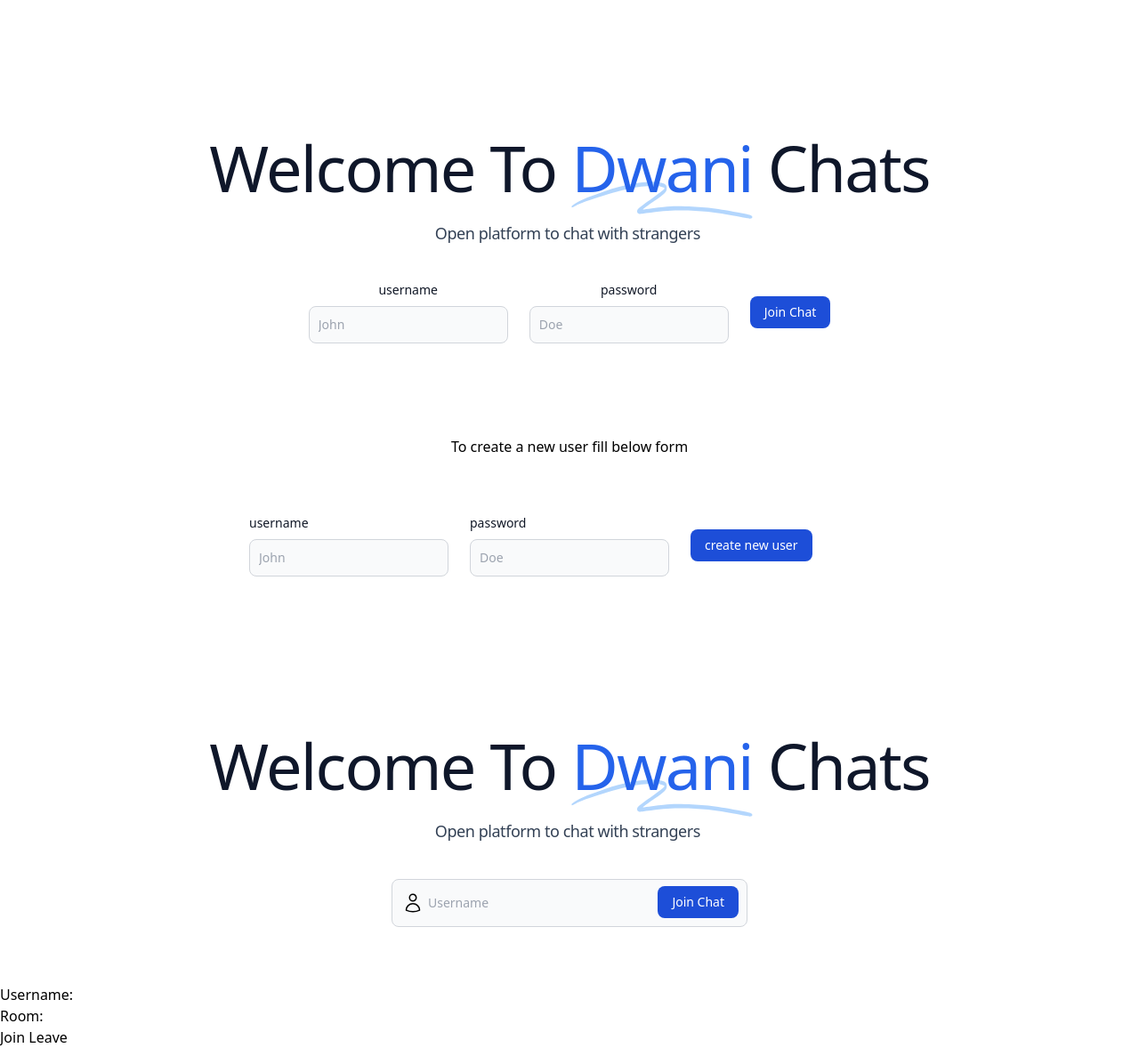
After one commit to Tolaj/chat_with_dwani, a Flask app: template templates/backup_index.html in a window 1280 px wide. The commit adds this page. Shown: the whole page at 89% size. Run offline with Flask 3, Linux system fonts and the light colour scheme; the template is opened without the code that fills it, so the values that code supplies are empty; parts of the project's set-up code (start-up, migrations or seed data) failed here and were passed over; some libraries are stand-ins or nearby versions.

Commit message:
chat room working

```diff
--- a/app.py
+++ b/app.py
@@ -4,106 +4,90 @@ import os # importing operating system module
 from config import get_database
 import json
 from flask_cors import CORS, cross_origin
+from flask_socketio import SocketIO,join_room, leave_room,emit,send
+
+
+
 app = Flask(__name__)
 # to stop caching static file
-app.config['SEND_FILE_MAX_AGE_DEFAULT'] = 0
+app.config['SECRET_KEY'] = 'secret!'
 cors = CORS(app, resources={r"/*": {"origins": "*"}})
+socketio = SocketIO(app)
 
 # database ----------------------------------------------------
 db = get_database()
-users_collection = db['users']
-chats_collection = db['chats']
+
+rooms_collection = db['rooms']
 
 
 # routes ----------------------------------------------------
 @app.route('/') # this decorator create the home route
 def home ():
-    return render_template('index.html')
+    rooms = [dict["roomID"] for dict in get_room()]
+    return render_template('index.html',rooms=rooms)
 
-@app.route('/joinChat', methods= ['GET','POST'])
-def joinChat():
+@app.route('/joinRoom', methods= ['GET','POST'])
+def joinRoom():
     if request.method =='POST':
-        username = request.form['userName']
-        password = request.form['password']
-        user = {
-                'username': username,
-                'password': password
-            }
-        existingUser = users_collection.find_one(user)
+        username = request.form['username']
+        room = request.form['room']
+        return render_template('chat.html',username=username, room=room)
 
-        if existingUser and existingUser['password'] == password:
 
-            chatList = get_chat()
-            myChatList = [item for item in chatList if item['username'] == username]
-            strangerChatList = [item for item in chatList if item['username'] != username]
-            return render_template('chat.html',username=username, myChatList=myChatList,strangerChatList=strangerChatList)
-        else:
-            return render_template('index.html', alertMsg = 'user does not exist with this username or incorrect password')
+# socket methods -----------------------------------------------------
 
 
 
-@app.route('/createUser', methods= ['GET','POST'])
-def user():
-    if request.method =='POST':
-        username = request.form['userName']
-        password = request.form['password']
-
-        userQuery = create_user(username,password)
-
-        if userQuery == 'USER_EXIST':
-            return render_template('index.html', alertMsg = 'user already exist with this username!')
-        else:
-            return render_template('index.html', alertMsg = 'user created successfully!')
+@socketio.on('join')
+def on_join(data):
+    username = data['username']
+    room = data['room']
+    join_room(room)
+    create_room(room)
+    data['msg'] = username + ' has entered the room.'
+    send(data, to=room)
 
 
-@app.route('/createChat', methods= ['GET','POST'])
-def chat():
-    if request.method =='POST':
-        chat = request.form['chat']
-        username = request.form['userName']
 
-        create_chat(username,chat)
+@socketio.on('leave')
+def on_leave(data):
+    username = data['username']
+    room = data['room']
+    leave_room(room)
 
-        chatList = get_chat()
+    # rooms_collection.delete_many({})
+    data['msg'] = username + ' has left the room.'
+    send(data, to=room)
 
-        myChatList = [item for item in chatList if item['username'] == username]
-        strangerChatList = [item for item in chatList if item['username'] != username]
-
-
-        return render_template('chat.html',username=username, myChatList=myChatList,strangerChatList=strangerChatList)
+@socketio.on('message')
+def handle_message(data):
+    room = data['room']
+    print(socketio)
+    send(data, to=room)
 
 
 # user defined methods ----------------------------------------------------
 
-# User model functions
-def create_user(username,password):
-    user = {
-        'username': username,
-        'password': password
-    }
-    existingUser = users_collection.find_one(user)
+def get_room():
+    rooms = rooms_collection.find()
+    return list(rooms)
 
-    if existingUser :
-        return 'USER_EXIST'
-    else:
-        result = users_collection.insert_one(user)
-    return result.inserted_id
+def create_room(room_id):
 
-# chat model functions
-def create_chat(username,chat):
-    chat = {
-        'username': username,
-        'chat':chat
-    }
-    result = chats_collection.insert_one(chat)
-    return result.inserted_id
+    rooms = list(rooms_collection.find())
 
-def get_chat():
-    chats = chats_collection.find()
-    return list(chats)
+
+    existingRoom = rooms_collection.find_one({'roomID':room_id})
+
+    if not existingRoom :
+        rooms_collection.insert_one({'roomID':room_id})
+    return rooms
+
+
 
 
 # main method ----------------------------------------------------
 
 if __name__ == '__main__':
-    app.run(host='0.0.0.0', port=5000, debug=True)
+    socketio.run(app)
+    # app.run(host='0.0.0.0', port=5000, debug=True)
--- a/requirements.txt
+++ b/requirements.txt
@@ -11,3 +11,4 @@ Werkzeug==3.0.3
 sanic==19.6.0
 gunicorn==20.1.0
 flask_cors
+flask-socketio
--- /dev/null
+++ b/templates/backup_index.html
@@ -0,0 +1,254 @@
+<!doctype html>
+<html>
+<head>
+  <meta charset="UTF-8">
+  <meta name="viewport" content="width=device-width, initial-scale=1.0">
+  <script src="https://cdn.tailwindcss.com"></script>
+</head>
+<body>
+
+    <div class="mx-auto max-w-7xl px-4 sm:px-6 lg:px-8 pt-20 pb-16 text-center lg:pt-32">
+        <p class="mx-auto -mt-4 max-w-2xl text-lg tracking-tight text-slate-700 sm:mt-6">
+            {% if alertMsg %}
+            <span class="border-b border-dotted border-slate-300 text-red-400"> {{alertMsg}} </span>
+            {% endif %}
+        </p>
+
+        <h1 class="mx-auto max-w-4xl font-display text-5xl font-medium tracking-tight text-slate-900 sm:text-7xl">
+            <span class="inline-block">Welcome To
+                <span class="relative whitespace-nowrap text-blue-600">
+                <svg aria-hidden="true" viewBox="0 0 418 42" class="absolute top-2/3 left-0 h-[0.58em] w-full fill-blue-300/70" preserveAspectRatio="none"><path d="M203.371.916c-26.013-2.078-76.686 1.963-124.73 9.946L67.3 12.749C35.421 18.062 18.2 21.766 6.004 25.934 1.244 27.561.828 27.778.874 28.61c.07 1.214.828 1.121 9.595-1.176 9.072-2.377 17.15-3.92 39.246-7.496C123.565 7.986 157.869 4.492 195.942 5.046c7.461.108 19.25 1.696 19.17 2.582-.107 1.183-7.874 4.31-25.75 10.366-21.992 7.45-35.43 12.534-36.701 13.884-2.173 2.308-.202 4.407 4.442 4.734 2.654.187 3.263.157 15.593-.78 35.401-2.686 57.944-3.488 88.365-3.143 46.327.526 75.721 2.23 130.788 7.584 19.787 1.924 20.814 1.98 24.557 1.332l.066-.011c1.201-.203 1.53-1.825.399-2.335-2.911-1.31-4.893-1.604-22.048-3.261-57.509-5.556-87.871-7.36-132.059-7.842-23.239-.254-33.617-.116-50.627.674-11.629.54-42.371 2.494-46.696 2.967-2.359.259 8.133-3.625 26.504-9.81 23.239-7.825 27.934-10.149 28.304-14.005.417-4.348-3.529-6-16.878-7.066Z"></path></svg>
+                <span class="relative">Dwani</span></span>
+            </span>
+            <span class="inline-block">Chats</span>
+        </h1>
+
+        <p class="mx-auto mt-9 max-w-2xl text-lg tracking-tight text-slate-700 sm:mt-6">
+            <span class="inline-block">Open platform to chat with strangers</span>
+            <span class="inline-block"></span>
+        </p>
+
+        <div class="mt-12 flex flex-col justify-center gap-y-5 sm:mt-10 sm:flex-row sm:gap-y-0 sm:gap-x-6 ">
+            <form action="/joinChat" method="POST">
+                <div class="flex gap-6 mb-6  items-center ">
+                    <div>
+                        <label for="first_name" class="block mb-2 text-sm font-medium text-gray-900 dark:text-white">username</label>
+                        <input type="text" id="first_name" name='userName' class="bg-gray-50 border border-gray-300 text-gray-900 text-sm rounded-lg focus:ring-blue-500 focus:border-blue-500 block w-full p-2.5 dark:bg-gray-700 dark:border-gray-600 dark:placeholder-gray-400 dark:text-white dark:focus:ring-blue-500 dark:focus:border-blue-500" placeholder="John" required />
+                    </div>
+                    <div>
+                        <label for="last_name" class="block mb-2 text-sm font-medium text-gray-900 dark:text-white">password</label>
+                        <input type="password" id="last_name" name='password' class="bg-gray-50 border border-gray-300 text-gray-900 text-sm rounded-lg focus:ring-blue-500 focus:border-blue-500 block w-full p-2.5 dark:bg-gray-700 dark:border-gray-600 dark:placeholder-gray-400 dark:text-white dark:focus:ring-blue-500 dark:focus:border-blue-500" placeholder="Doe" required />
+                    </div>
+                    <div>
+                        <button type="submit" class="text-white  end-2.5 bottom-2.5 bg-blue-700 hover:bg-blue-800 focus:ring-4 focus:outline-none focus:ring-blue-300 font-medium rounded-lg text-sm px-4 py-2 dark:bg-blue-600 dark:hover:bg-blue-700 dark:focus:ring-blue-800">Join Chat</button>
+                    </div>
+
+                </div>
+            </form>
+
+
+
+        </div>
+        <div class="mt-20">To create a new user fill below form</div>
+    </div>
+
+    <div class="w-full flex items-center justify-center">
+
+        <form action="/createUser" method="POST">
+            <div class="grid gap-6 mb-6 md:grid-cols-3 items-center ">
+                <div>
+                    <label for="first_name" class="block mb-2 text-sm font-medium text-gray-900 dark:text-white">username</label>
+                    <input type="text" id="first_name" name='userName' class="bg-gray-50 border border-gray-300 text-gray-900 text-sm rounded-lg focus:ring-blue-500 focus:border-blue-500 block w-full p-2.5 dark:bg-gray-700 dark:border-gray-600 dark:placeholder-gray-400 dark:text-white dark:focus:ring-blue-500 dark:focus:border-blue-500" placeholder="John" required />
+                </div>
+                <div>
+                    <label for="last_name" class="block mb-2 text-sm font-medium text-gray-900 dark:text-white">password</label>
+                    <input type="password" id="last_name" name='password' class="bg-gray-50 border border-gray-300 text-gray-900 text-sm rounded-lg focus:ring-blue-500 focus:border-blue-500 block w-full p-2.5 dark:bg-gray-700 dark:border-gray-600 dark:placeholder-gray-400 dark:text-white dark:focus:ring-blue-500 dark:focus:border-blue-500" placeholder="Doe" required />
+                </div>
+                <div>
+                    <button type="submit" class="text-white  end-2.5 bottom-2.5 bg-blue-700 hover:bg-blue-800 focus:ring-4 focus:outline-none focus:ring-blue-300 font-medium rounded-lg text-sm px-4 py-2 dark:bg-blue-600 dark:hover:bg-blue-700 dark:focus:ring-blue-800">create new user</button>
+                </div>
+
+            </div>
+        </form>
+    </div>
+
+    <script src="https://cdnjs.cloudflare.com/ajax/libs/socket.io/4.0.1/socket.io.js" integrity="sha512-q/dWJ3kcmjBLU4Qc47E4A9kTB4m3wuTY7vkFJDTZKjTs8jhyGQnaUrxa0Ytd0ssMZhbNua9hE+E7Qv1j+DyZwA==" crossorigin="anonymous"></script>
+
+    <script type="text/javascript" charset="utf-8">
+        var socket = io();
+        socket.on('connect', function() {
+            socket.emit('connection_tag', {data: 'I\'m connected!'});
+        });
+
+        socket.on('msg', function(params) {
+            console.log(params)
+        });
+            </script>
+
+</body>
+</html>
+
+
+<!-- --------------------------- -->
+
+
+<!doctype html>
+<html>
+<head>
+  <meta charset="UTF-8">
+  <meta name="viewport" content="width=device-width, initial-scale=1.0">
+  <script src="https://cdn.tailwindcss.com"></script>
+</head>
+<body>
+
+    <div class="mx-auto max-w-7xl px-4 sm:px-6 lg:px-8 pt-20 pb-16 text-center lg:pt-32">
+        <p class="mx-auto -mt-4 max-w-2xl text-lg tracking-tight text-slate-700 sm:mt-6">
+            {% if alertMsg %}
+            <span class="border-b border-dotted border-slate-300 text-red-400"> {{alertMsg}} </span>
+            {% endif %}
+        </p>
+
+        <h1 class="mx-auto max-w-4xl font-display text-5xl font-medium tracking-tight text-slate-900 sm:text-7xl">
+            <span class="inline-block">Welcome To
+                <span class="relative whitespace-nowrap text-blue-600">
+                <svg aria-hidden="true" viewBox="0 0 418 42" class="absolute top-2/3 left-0 h-[0.58em] w-full fill-blue-300/70" preserveAspectRatio="none"><path d="M203.371.916c-26.013-2.078-76.686 1.963-124.73 9.946L67.3 12.749C35.421 18.062 18.2 21.766 6.004 25.934 1.244 27.561.828 27.778.874 28.61c.07 1.214.828 1.121 9.595-1.176 9.072-2.377 17.15-3.92 39.246-7.496C123.565 7.986 157.869 4.492 195.942 5.046c7.461.108 19.25 1.696 19.17 2.582-.107 1.183-7.874 4.31-25.75 10.366-21.992 7.45-35.43 12.534-36.701 13.884-2.173 2.308-.202 4.407 4.442 4.734 2.654.187 3.263.157 15.593-.78 35.401-2.686 57.944-3.488 88.365-3.143 46.327.526 75.721 2.23 130.788 7.584 19.787 1.924 20.814 1.98 24.557 1.332l.066-.011c1.201-.203 1.53-1.825.399-2.335-2.911-1.31-4.893-1.604-22.048-3.261-57.509-5.556-87.871-7.36-132.059-7.842-23.239-.254-33.617-.116-50.627.674-11.629.54-42.371 2.494-46.696 2.967-2.359.259 8.133-3.625 26.504-9.81 23.239-7.825 27.934-10.149 28.304-14.005.417-4.348-3.529-6-16.878-7.066Z"></path></svg>
+                <span class="relative">Dwani</span></span>
+            </span>
+            <span class="inline-block">Chats</span>
+        </h1>
+
+        <p class="mx-auto mt-9 max-w-2xl text-lg tracking-tight text-slate-700 sm:mt-6">
+            <span class="inline-block">Open platform to chat with strangers</span>
+            <span class="inline-block"></span>
+        </p>
+
+        <div class="mt-12 flex flex-col justify-center gap-y-5 sm:mt-10 sm:flex-row sm:gap-y-0 sm:gap-x-6 ">
+
+
+
+<form onsubmit=joinRoomFunction(event)>
+    <label for="search" class="mb-2 text-sm font-medium text-gray-900 sr-only dark:text-white">Search</label>
+    <div class="relative w-[400px]">
+        <div class="absolute inset-y-0 start-0 flex items-center ps-3 pointer-events-none">
+            <svg xmlns="http://www.w3.org/2000/svg" fill="none" viewBox="0 0 24 24" stroke-width="1.5" stroke="currentColor" class="size-6">
+                <path stroke-linecap="round" stroke-linejoin="round" d="M15.75 6a3.75 3.75 0 1 1-7.5 0 3.75 3.75 0 0 1 7.5 0ZM4.501 20.118a7.5 7.5 0 0 1 14.998 0A17.933 17.933 0 0 1 12 21.75c-2.676 0-5.216-.584-7.499-1.632Z" />
+              </svg>
+
+        </div>
+        <input type="search" id="search" name="username" class="block w-full p-4 ps-10 text-sm text-gray-900 border border-gray-300 rounded-lg bg-gray-50 focus:ring-blue-500 focus:border-blue-500 dark:bg-gray-700 dark:border-gray-600 dark:placeholder-gray-400 dark:text-white dark:focus:ring-blue-500 dark:focus:border-blue-500" placeholder="Username" required />
+        <button type="submit" class="text-white absolute end-2.5 bottom-2.5 bg-blue-700 hover:bg-blue-800 focus:ring-4 focus:outline-none focus:ring-blue-300 font-medium rounded-lg text-sm px-4 py-2 dark:bg-blue-600 dark:hover:bg-blue-700 dark:focus:ring-blue-800">Join Chat</button>
+    </div>
+</form>
+
+
+
+
+
+
+        </div>
+    </div>
+
+
+
+    <script src="https://cdnjs.cloudflare.com/ajax/libs/socket.io/4.0.1/socket.io.js" integrity="sha512-q/dWJ3kcmjBLU4Qc47E4A9kTB4m3wuTY7vkFJDTZKjTs8jhyGQnaUrxa0Ytd0ssMZhbNua9hE+E7Qv1j+DyZwA==" crossorigin="anonymous"></script>
+
+    <script type="text/javascript" charset="utf-8">
+        var socket = io();
+
+        socket.on('connect', function() {
+            socket.emit('connection_tag', {data: 'I\'m connected!'});
+        });
+
+        socket.on('msg', function(params) {
+            console.log(params)
+        });
+
+
+
+        function joinRoomFunction ( event) {
+            event.preventDefault();
+
+            const formData = new FormData(event.target);  // Get the form element from the event
+
+            // Access form data using formData.get(name) for each field
+            const username = formData.get('username');  // Retrieve username value
+
+            socket.emit('joinRoom',{'username':username},function(){
+                console.log('params')
+            })
+
+            socket.on('broadcast message', function(params) {
+            console.log(params)
+        })
+        }
+
+
+
+    </script>
+
+</body>
+</html>
+
+
+
+
+<!-- -----------test code  -->
+
+
+<!DOCTYPE html>
+<html lang="en">
+<head>
+    <meta charset="UTF-8">
+    <meta name="viewport" content="width=device-width, initial-scale=1.0">
+    <title>Chat Room</title>
+    <script src="https://cdnjs.cloudflare.com/ajax/libs/socket.io/4.0.0/socket.io.min.js"></script>
+</head>
+<body>
+    <div>
+        <label for="username">Username:</label>
+        <input type="text" id="username">
+    </div>
+    <div>
+        <label for="room">Room:</label>
+        <input type="text" id="room">
+    </div>
+    <button id="join">Join</button>
+    <button id="leave">Leave</button>
+    <div id="chat">
+        <input type="text" id="message">
+        <button id="send">Send</button>
+        <ul id="messages"></ul>
+    </div>
+
+    <script>
+        document.getElementById('chat').style.display = 'none';
+        var socket = io();
+
+        document.getElementById('join').onclick = function() {
+            var username = document.getElementById('username').value;
+            var room = document.getElementById('room').value;
+            socket.emit('join', {'username': username, 'room': room});
+            document.getElementById('chat').style.display = 'block';
+        };
+
+        document.getElementById('leave').onclick = function() {
+            var username = document.getElementById('username').value;
+            var room = document.getElementById('room').value;
+            socket.emit('leave', {'username': username, 'room': room});
+            document.getElementById('chat').style.display = 'none';
+        };
+
+        document.getElementById('send').onclick = function() {
+            var room = document.getElementById('room').value;
+            var msg = document.getElementById('message').value;
+            socket.emit('message', {'msg': msg, 'room': room});
+        };
+
+        socket.on('message', function(data) {
+            var li = document.createElement('li');
+            li.appendChild(document.createTextNode(data));
+            document.getElementById('messages').appendChild(li);
+        });
+    </script>
+</body>
+</html>
```
Also changed, not shown: templates/chat.html (+95 -64 lines), templates/index.html (+117 -35 lines).
